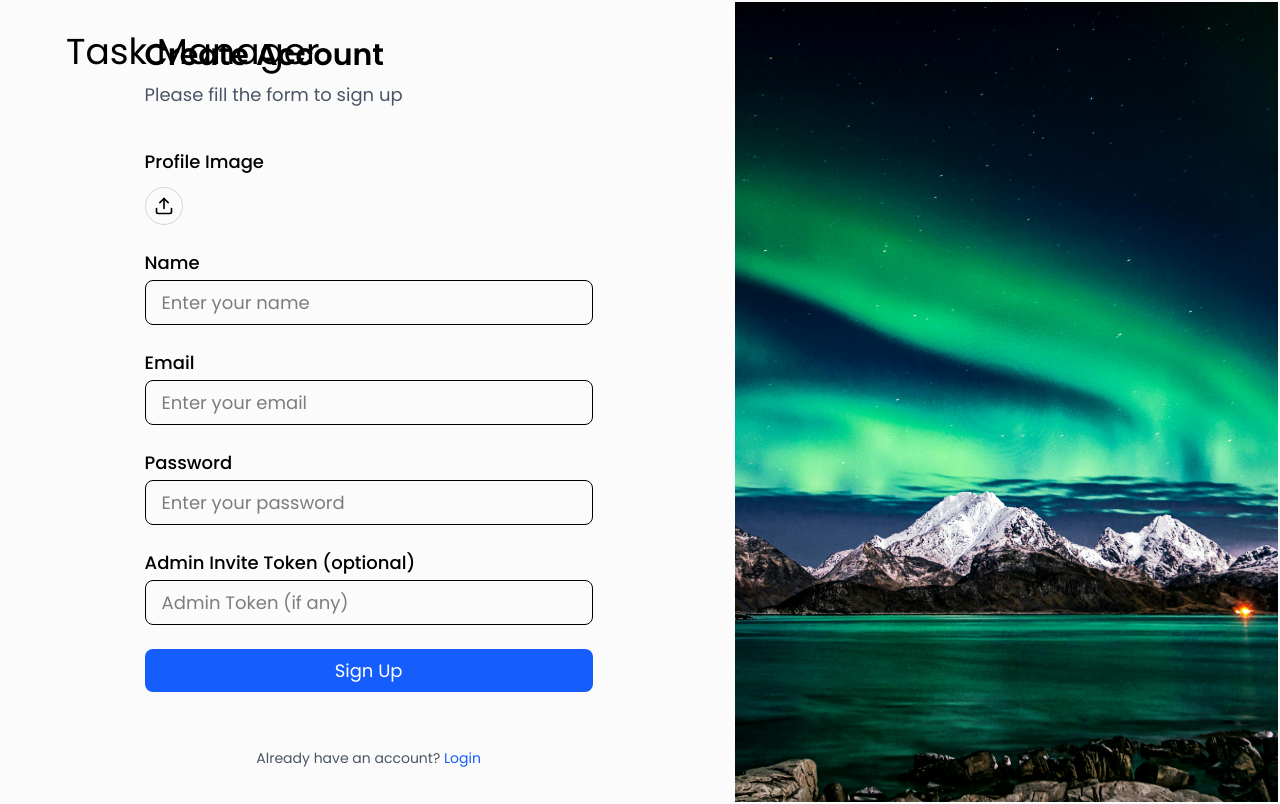
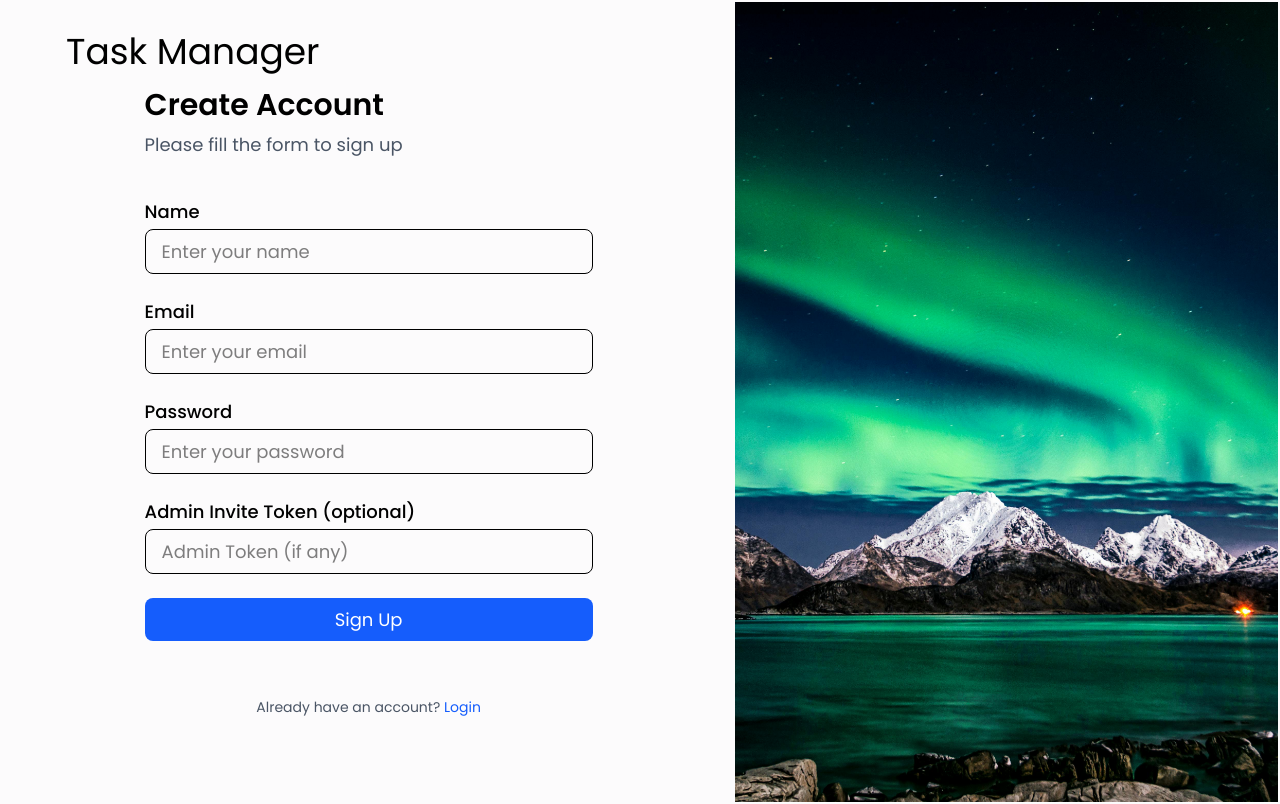
Before and after one commit to boylish/Task_Manager_frontend, a React (Vite) app: page /signup in a window 1280 px wide. Built offline with nearby package versions, Linux system fonts and the light colour scheme.

Commit message:
Update Signup.jsx

```diff
--- a/src/pages/Auth/Signup.jsx
+++ b/src/pages/Auth/Signup.jsx
@@ -71,14 +71,6 @@ const Signup = () => {
         </div>
 
         <form onSubmit={handleSubmit} className="space-y-6">
-          <div>
-            <ProfilePhotoSelector
-              image={formData.profileImage}
-              setImage={(img) =>
-                setFormData({ ...formData, profileImage: img })
-              }
-            ></ProfilePhotoSelector>
-          </div>
 
           <div>
             <label className="block mb-1 font-medium">Name</label>
```
